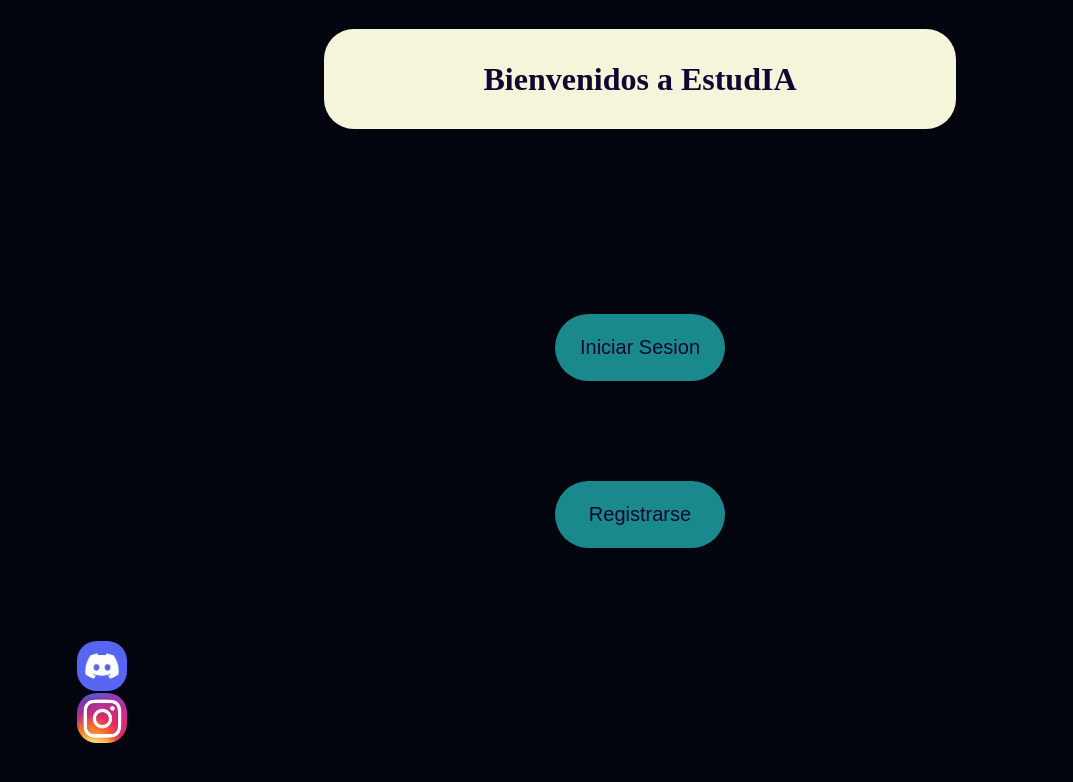
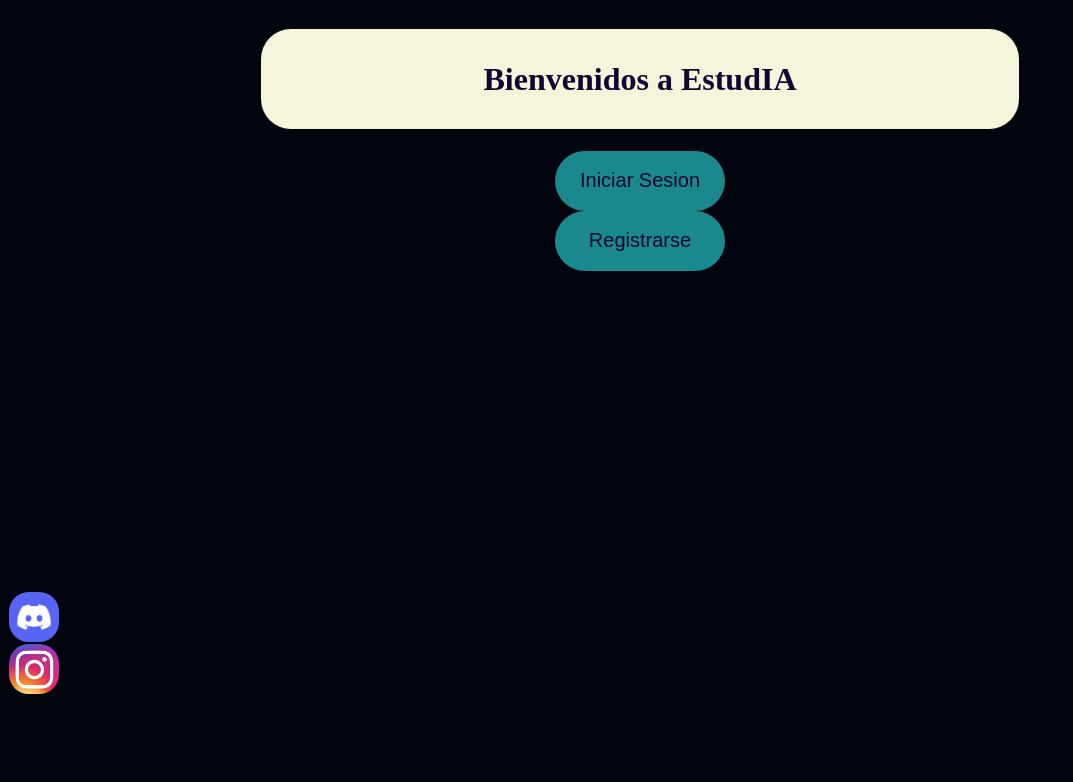
Before and after one commit to Luka-dev-sk8/coso, a plain HTML site: page index.html in a window 1280 px wide. Shown: the whole page, without its empty margins (0-1073 px from the left). Drawn offline with Linux system fonts and the light colour scheme.

Commit message:
Update estilo.css

```diff
--- a/style/estilo.css
+++ b/style/estilo.css
@@ -1,7 +1,7 @@
 h1{
     background-color: beige;
     height: 100px;
-    width: 50%;
+    width: 60%;
     border-radius: 30px;
     color: rgb(16, 6, 49);
     font-size: 200%;
@@ -21,18 +21,16 @@ body{
     display: flex;
     flex-direction: column;
     align-items: center;
-    justify-content: center;
-    height: 70vh;
+    justify-content: space.evenly;
+    height: 55vh;
     width: 60%;
-    gap: 100px;
-
 }
 .boton{
     background-color: rgb(25, 137, 141);
     border: unset;
     border-radius: 50px;
     color: rgb(16, 6, 49);
-    height: 12%;
+    height: 60px;
     width: 170px;
     font-size: 20px;
 }
@@ -43,18 +41,16 @@ body{
     transition: 0.6s;
 }
 #enlaces{
-    position: absolute;
-    top: 80%;
-    right: 90%;
+    display: flex;
+    align-items: first baseline;
+    flex-direction: column;
+    width: 100%;
 }
 img, #instagram{
     border-radius: 40%;
     height: 50px;
     width: 50px;
     padding: 1px;
-    display: grid;
-    align-items: center;
-    justify-content: center;
 }
 a{
     color:rgb(16, 6, 49);
```
